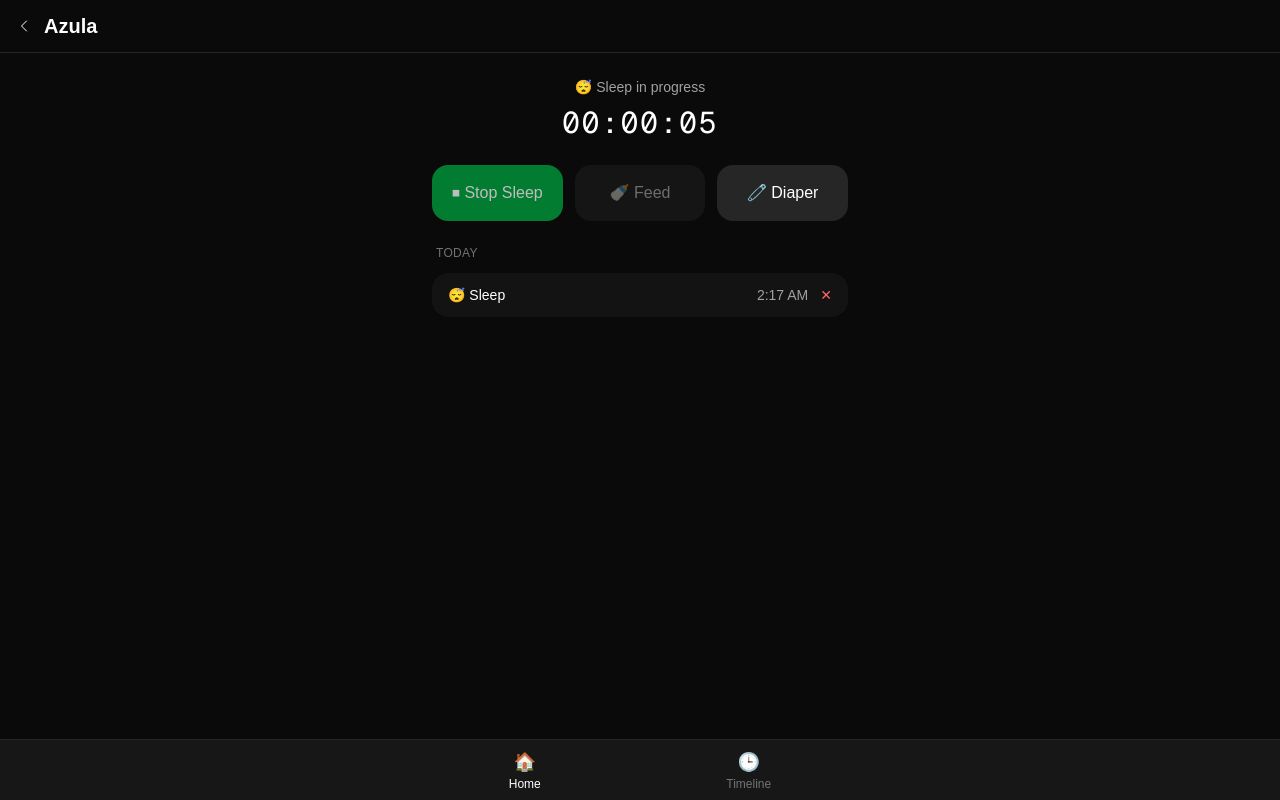
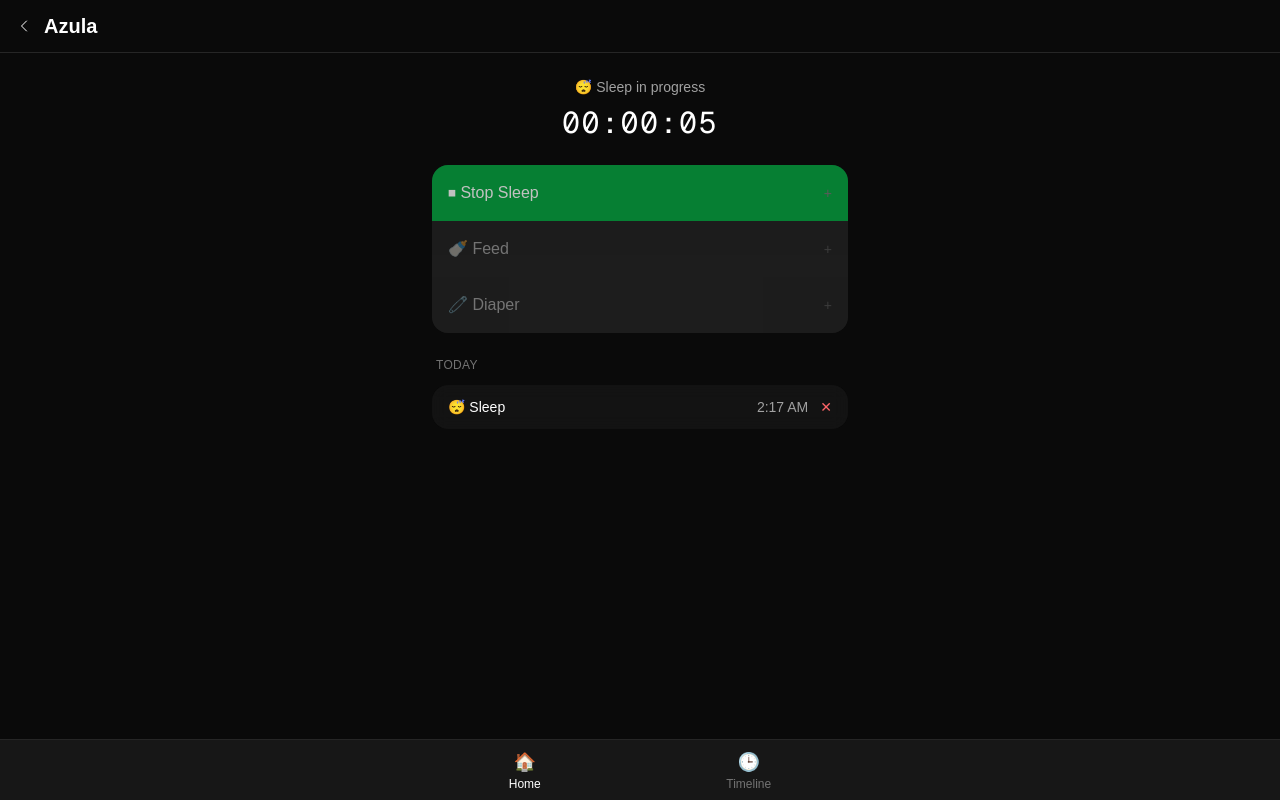
Before and after one commit to vxiong029/drift, a Next.js app: page / in a window 1280 px wide. Built offline with nearby package versions, Linux system fonts and the light colour scheme.

Commit message:
add expanded options for feeding and diaper

```diff
--- /dev/null
+++ b/app/components/home/ActionCard.tsx
@@ -0,0 +1,46 @@
+const options = {
+  feed: ['left', 'right', 'both'],
+  diaper: ['pee', 'poop', 'both'],
+};
+
+export function ActionCard({
+  isOpen,
+  type,
+  description,
+  onClick
+}: {
+  isOpen: boolean;
+  type: string;
+  description: string;
+  onClick: (detail: string) => void
+}) {
+  return (
+    <div
+      className={`
+      grid transition-all duration-300 ease-in-out
+      ${isOpen ? "grid-rows-[1fr] opacity-100" : "grid-rows-[0fr] opacity-0"}
+    `}
+    >
+      <div className="overflow-hidden">
+        <div className="px-4 pb-4 pt-1">
+          <p className="text-xs text-neutral-500 mb-2">
+            {description}
+          </p>
+
+          <div className="grid grid-cols-3 gap-2">
+            {options[type as keyof typeof options].map((option) => (
+              <button
+                key={option}
+                className={`
+                  py-2 rounded-xl bg-neutral-800 text-sm active:scale-95 transition`}
+                onClick={() => onClick(option)}
+              >
+                {option.charAt(0).toUpperCase() + option.slice(1)}
+              </button>
+            ))}
+          </div>
+        </div>
+      </div>
+    </div>
+  );
+}
--- a/app/components/home/Button.tsx
+++ b/app/components/home/Button.tsx
@@ -1,29 +1,43 @@
 "use client";
+import { useState } from "react";
 
 export default function Button({
   label,
   onClickHandle,
+  isOpen,
   isActive,
   disabled,
 }: {
   label: string;
   onClickHandle: () => void;
+  isOpen: boolean;
   isActive?: boolean;
   disabled?: boolean;
 }) {
+
   return (
     <button
       onClick={onClickHandle}
       disabled={disabled}
       className={`
-        p-4 rounded-2xl transition
-        active:scale-95
+        w-full flex items-center justify-between
+    px-4 py-4
+    text-left
+    active:scale-[0.98] transition
 
         ${isActive ? "bg-green-600 text-white animate-pulse" : "bg-neutral-800 text-white"}
         ${disabled ? "opacity-40" : "hover:bg-neutral-700"}
       `}
     >
-      {label}
+      <span className="text-base font-medium">
+        {label}
+      </span>
+
+      {label !== '😴 Sleep' && (
+        <span className="text-neutral-500 text-sm">
+          {isOpen ? "−" : "+"}
+        </span>
+      )}
     </button>
   );
 }
--- a/app/components/home/QuickActions.tsx
+++ b/app/components/home/QuickActions.tsx
@@ -3,51 +3,82 @@ import { start } from "repl";
 import { useLogs } from "../../context/LogsContext";
 import Button from "./Button";
 import { LogType } from "@/app/types/log";
+import { useState } from "react";
+import { ActionCard } from "./ActionCard";
 
-const actions: { type: LogType, icon: string, label: string }[] = [
+const actions: { type: LogType, icon: string, label: string, description?: string }[] = [
   { type: 'sleep', icon: '😴', label: 'Sleep' },
-  { type: 'feed', icon: '🍼', label: 'Feed' }
+  { type: 'feed', icon: '🍼', label: 'Feed', description: 'Select which side the baby fed on' },
+  { type: 'diaper', icon: '🧷', label: 'Diaper', description: 'Select which type of diaper change' },
 ];
 
 export default function QuickActions() {
   const { activeLog, addLog, startLog, stopLog } = useLogs();
+  const [expandedAction, setExpandedAction] = useState<'feed' | 'diaper' | null>(null);
 
-  const handleClick = (type: LogType) => {
+  const toggle = (type: LogType) => {
+    if (activeLog && activeLog.type === type) {
+      handleClick(type);
+      return;
+    }
+
+    if (type === 'feed' || type === 'diaper') {
+      setExpandedAction(prev => prev === type ? null : type);
+    } else {
+      handleClick(type);
+    }
+  };
+
+  const handleClick = (type: LogType, detail?: string) => {
     if (activeLog) {
       if (activeLog.type == type) {
         stopLog(activeLog.id);
+        setExpandedAction(null);
       }
-      console.log("activeLog:", activeLog);
     } else {
-      startLog(type);
+      startLog(type, detail);
+      setExpandedAction(null);
+      console.log('Starting log:', { type, detail });
     }
   };
 
   return (
-    <div className="grid grid-cols-3 gap-3">
-      {actions.map(({ type, icon, label }) => {
-        const isActive = activeLog?.type === type;
+    <div className="space-y-3">
+      <div className="bg-neutral-900 rounded-2xl overflow-hidden">
+        {actions.map((action) => {
+          const isActive = activeLog?.type === action.type;
+          const isOpen = expandedAction === action.type;
 
           return (
+            <div key={action.type}>
             <Button
-            key={type}
+              key={action.type}
               label={
                 isActive
-                ? `⏹ Stop ${label}`
-                : `${icon} ${label}`
+                  ? `⏹ Stop ${action.label}`
+                  : `${action.icon} ${action.label}`
               }
-            onClickHandle={() => handleClick(type)}
+              onClickHandle={() => toggle(action.type)}
+              isOpen={isOpen}
               isActive={isActive}
               disabled={!!activeLog && !isActive}
             />
+
+            {isOpen && (
+              <ActionCard
+                key={action.type}
+                isOpen={isOpen}
+                description={`${action.description}`}
+                type={action.type}
+                onClick={(detail) => {
+                  handleClick(action.type, detail);
+                }}
+              />
+            )}
+            </div>
           );
         })}
-      <Button
-        label="🧷 Diaper"
-        onClickHandle={() => {addLog('diaper')}}
-        isActive={false}
-        disabled={false}
-      />
+      </div>
     </div>
   )
 }
```
Lines whose indentation alone changed are shown as unchanged.
